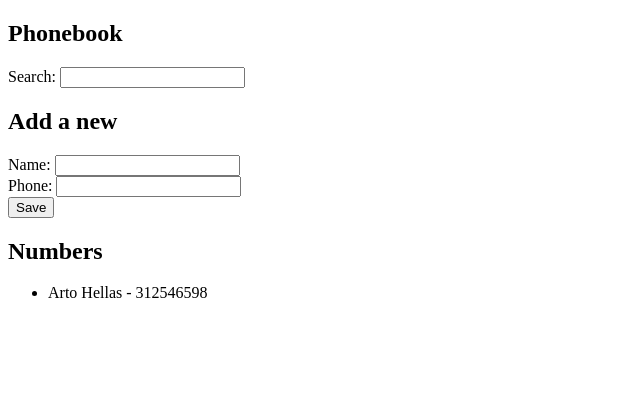
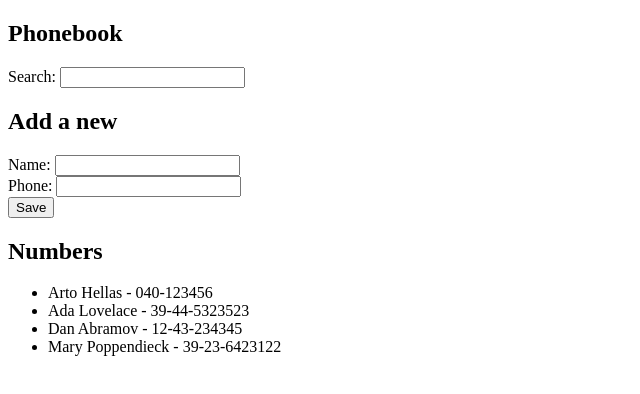
Before and after one commit to victoriapatarroyo/Fullstack-Helsinki-University, a React (Vite) app in the folder part2/phonebook/: page / in a window 1280 px wide. Shown: the top 394 px of the page, without its empty margins (0-640 px from the left). Built offline with nearby package versions, Linux system fonts and the light colour scheme; data requests are answered from the project's data file.

Commit message:
Ejercicio 2.11: La Agenda Telefónica Paso 6

```diff
--- /dev/null
+++ b/part2/phonebook/db.json
@@ -0,0 +1,24 @@
+{
+  "persons":[
+    {
+      "name": "Arto Hellas",
+      "number": "040-123456",
+      "id": 1
+    },
+    {
+      "name": "Ada Lovelace",
+      "number": "39-44-5323523",
+      "id": 2
+    },
+    {
+      "name": "Dan Abramov",
+      "number": "12-43-234345",
+      "id": 3
+    },
+    {
+      "name": "Mary Poppendieck",
+      "number": "39-23-6423122",
+      "id": 4
+    }
+  ]
+}
--- a/part2/phonebook/package.json
+++ b/part2/phonebook/package.json
@@ -7,9 +7,11 @@
     "dev": "vite",
     "build": "vite build",
     "lint": "eslint .",
-    "preview": "vite preview"
+    "preview": "vite preview",
+    "server": "json-server -p3001 --watch db.json"
   },
   "dependencies": {
+    "axios": "^1.16.0",
     "react": "^19.2.5",
     "react-dom": "^19.2.5"
   },
@@ -22,6 +24,7 @@
     "eslint-plugin-react-hooks": "^7.1.1",
     "eslint-plugin-react-refresh": "^0.5.2",
     "globals": "^17.5.0",
+    "json-server": "^1.0.0-beta.15",
     "vite": "^8.0.10"
   }
 }
--- a/part2/phonebook/src/App.jsx
+++ b/part2/phonebook/src/App.jsx
@@ -1,14 +1,28 @@
-import { useState } from "react";
+import { useState, useEffect } from "react";
+import axios from "axios";
 import Name from "./components/Name";
 import Filter from "./components/Filter";
 
 const App = () => {
-  const [persons, setPersons] = useState([
-    { name: "Arto Hellas", number: "312546598" },
-  ]);
+  const [persons, setPersons] = useState([]);
   const [newName, setNewName] = useState("");
   const [newNumber, setNewNumber] = useState("");
   const [filter, setFilter] = useState("");
+
+  const hook = () => {
+    console.log("Efecto");
+    axios
+      .get("http://localhost:3001/persons")
+      .then((response) => {
+        console.log("promesa ok");
+        setPersons(response.data);
+      })
+      .catch((error) => {
+        console.error("error al obtener datos", error);
+      });
+  };
+
+  useEffect(hook, []);
 
   const addName = (event) => {
     event.preventDefault();
--- a/part2/phonebook/src/main.jsx
+++ b/part2/phonebook/src/main.jsx
@@ -1,6 +1,4 @@
-import React from "react";
 import ReactDOM from "react-dom/client";
-
 import App from "./App";
 
 ReactDOM.createRoot(document.getElementById("root")).render(<App />);
```
Also changed, not shown: 1 other file (tests, documents, lock files or other folders).
